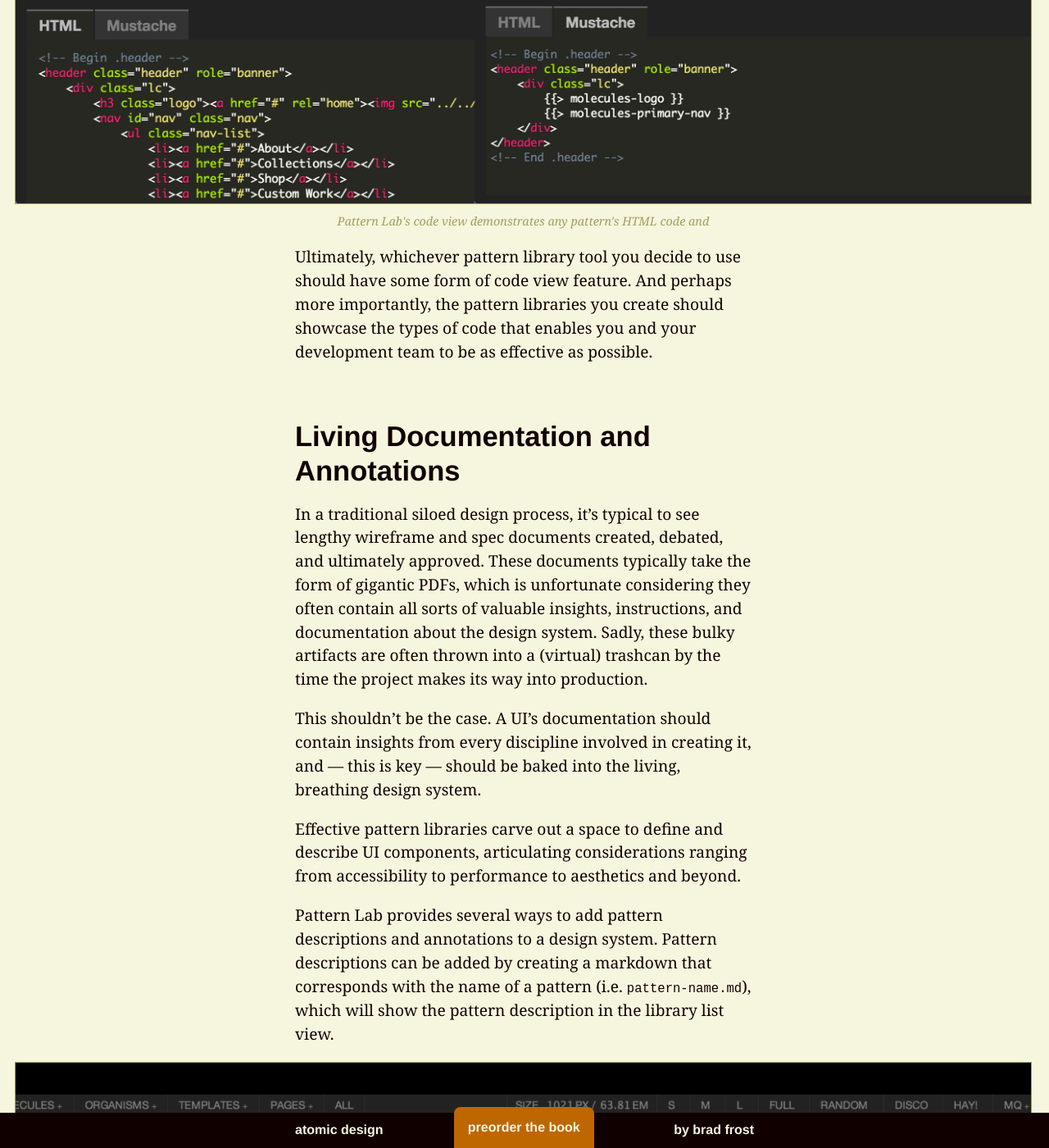
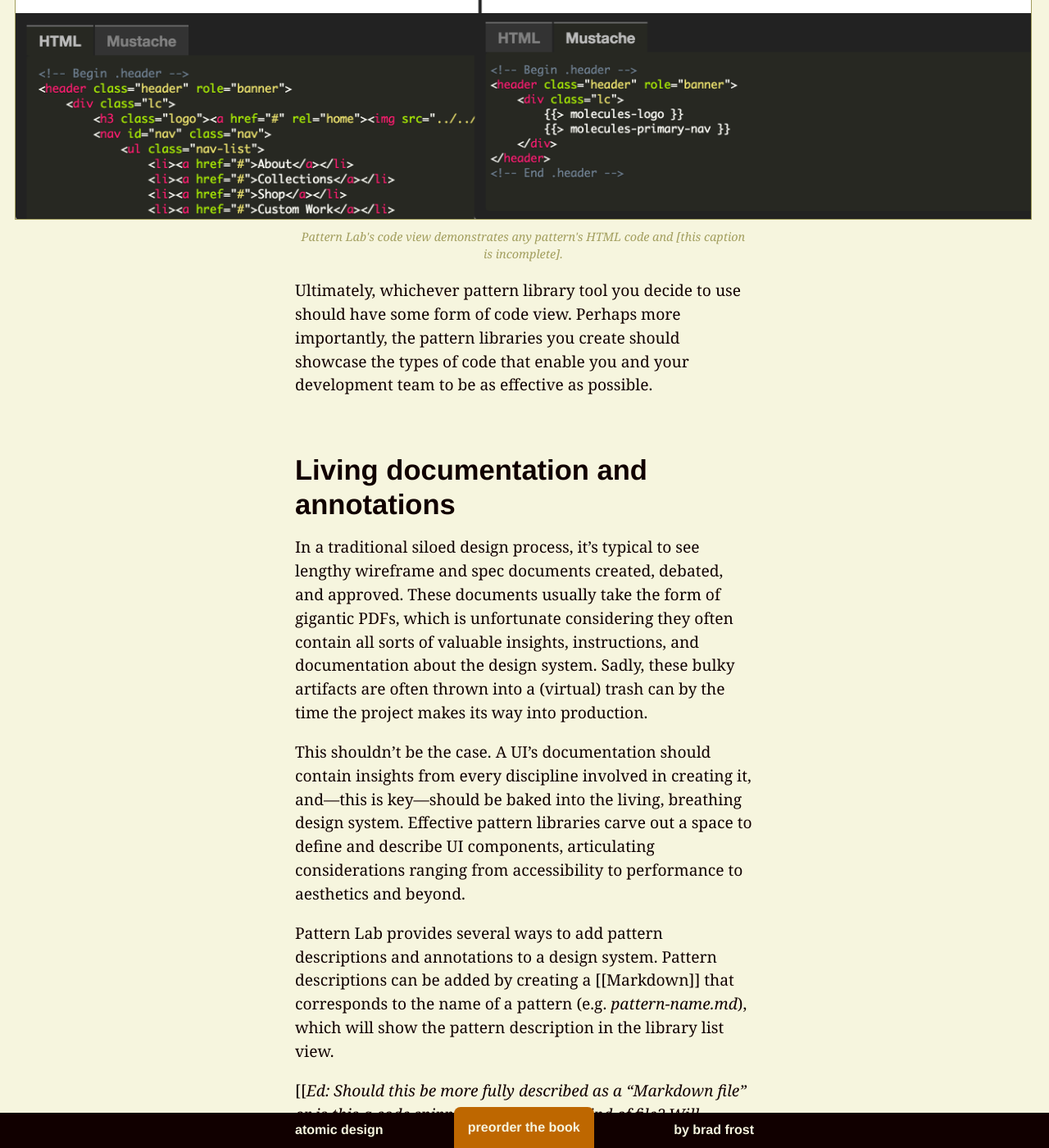
Before and after one commit to bradfrost/atomic-design, a Jekyll site: the page built from chapter-3.md, in a window 1280 px wide and 1400 px high, scrolled down 34794 px. Shown: the whole window at 82% size. Built offline with Jekyll 4.4.1, drawn with Linux system fonts in a browser that asks for light colours; some of the changed text lies outside the part shown.

Commit message:
Edits complete.
Some issues to be resolved by Ed.

```diff
--- a/chapter-3.md
+++ b/chapter-3.md
@@ -382,54 +382,56 @@ The types of code to be highlighted in a pattern library naturally vary from org
 
 {% include figure.html src="../images/content/salesforce-code-example.png" caption="Salesforce's Lightning design system showcases the UI components' HTML and SCSS code." %}
 
-Including front-end code leads to authors writing it more consistently, but that doesn't guarantee perfection. There's still room for developers to go rogue and write sloppy, incongruent code, which is why some organizations have gone above and beyond to establish incredibly sophisticated design systems. **Companies like Lonely Planet have achieved the Holy Grail of pattern libraries, which is to say their pattern library and production environment are perfectly in sync**. We'll discuss the Holy Grail in more detail in the next chapter, but it's worth brining up in this section to demonstrate how that affects the code exposed in the context of a pattern library. Rather than surfacing HTML and CSS, Lonely Planet's [Rizzo style guide](http://rizzo.lonelyplanet.com/) surfaces the include code for teams to pull in the appropriate UI component.
+Including front-end code leads to authors writing it more consistently, but that doesn't guarantee perfection. There's still room for developers to go rogue and write sloppy, incongruent code—which is why some organizations have gone above and beyond to establish incredibly sophisticated design systems. [[Companies like]] Lonely Planet have achieved the holy grail of pattern libraries, which is to say **their pattern library and production environment are perfectly in sync**. We'll discuss the holy grail in more detail in the next chapter, but it's worth bringing up in this section to demonstrate how that affects the code exposed in the context of a pattern library. Rather than offering HTML and CSS, Lonely Planet's [Rizzo style guide](http://rizzo.lonelyplanet.com/) surfaces the include code for teams to pull in the appropriate UI component.
+
+[[*Ed: Do you know of other companies that have done this? Could you name some?*]]
 
 {% include figure.html src="../images/content/lonely-planet-code.png" caption="Lonely Planet's Rizzo design system pattern library showcases the template usage." %}
 
-This setup allows the core development team to maintain a single source of truth for all patterns' frontend code. That means the pattern library only needs to provide the code to include a particular pattern in order for developers to get up and running.
+This setup allows the core development team to maintain a single source of truth for all patterns' front-end code. For developers to get up and running, the pattern library needs only provide the code to include a particular pattern.
 
-Pattern Lab provides the ability to view both a pattern's underlying HTML as well as the template code used to generate the HTML. It can also be extended to also showcase accompanying CSS and/or JavaScript code.
+Pattern Lab provides the ability to view both a pattern's underlying HTML as well as the template code used to generate the HTML. It can also be extended to showcase accompanying CSS and JavaScript code.
 
-{% include figure.html src="../images/content/pattern-lab-code.png" caption="Pattern Lab's code view demonstrates any pattern's HTML code and " %}
+{% include figure.html src="../images/content/pattern-lab-code.png" caption="Pattern Lab's code view demonstrates any pattern's HTML code and [this caption is incomplete]." %}
 
-Ultimately, whichever pattern library tool you decide to use should have some form of code view feature. And perhaps more importantly, the pattern libraries you create should showcase the types of code that enables you and your development team to be as effective as possible.
+Ultimately, whichever pattern library tool you decide to use should have some form of code view. Perhaps more importantly, the pattern libraries you create should showcase the types of code that enable you and your development team to be as effective as possible.
 
-## Living Documentation and Annotations
-In a traditional siloed design process, it's typical to see lengthy wireframe and spec documents created, debated, and ultimately approved. These documents typically take the form of gigantic PDFs, which is unfortunate considering they often contain all sorts of valuable insights, instructions, and documentation about the design system. Sadly, these bulky artifacts are often thrown into a (virtual) trashcan by the time the project makes its way into production.
+## Living documentation and annotations
+In a traditional siloed design process, it's typical to see lengthy wireframe and spec documents created, debated, and approved. These documents usually take the form of gigantic PDFs, which is unfortunate considering they often contain all sorts of valuable insights, instructions, and documentation about the design system. Sadly, these bulky artifacts are often thrown into a (virtual) trash can by the time the project makes its way into production.
 
-This shouldn't be the case. A UI's documentation should contain insights from every discipline involved in creating it, and — this is key — should be baked into the living, breathing design system.
+This shouldn't be the case. A UI's documentation should contain insights from every discipline involved in creating it, and—this is key—should be baked into the living, breathing design system. Effective pattern libraries carve out a space to define and describe UI components, articulating considerations ranging from accessibility to performance to aesthetics and beyond.
 
-Effective pattern libraries carve out a space to define and describe UI components, articulating considerations ranging from accessibility to performance to aesthetics and beyond.
+Pattern Lab provides several ways to add pattern descriptions and annotations to a design system. Pattern descriptions can be added by creating a [[Markdown]] that corresponds to the name of a pattern (e.g. _pattern-name.md_), which will show the pattern description in the library list view.
 
-Pattern Lab provides several ways to add pattern descriptions and annotations to a design system. Pattern descriptions can be added by creating a markdown that corresponds with the name of a pattern (i.e. `pattern-name.md`), which will show the pattern description in the library list view.
+[[*Ed: Should this be more fully described as a "Markdown file" or is this a code snippet inside another kind of file? Will readers understand "create a Markdown"? I've capped up Markdown as it's the name of a language, and I've italicized the file name (at least, I assume it's a file name).*]]
 
-{% include figure.html src="../images/content/pattern-lab-annotations-2.png" caption="Pattern Lab's annotation feature  shows pattern descriptions alongside the patterns themselves." %}
+{% include figure.html src="../images/content/pattern-lab-annotations-2.png" caption="Pattern Lab's annotation feature shows pattern descriptions alongside the patterns themselves." %}
 
-Pattern Lab also provides a (dare I say) cool feature that enables you to attach annotations to any UI element and view those annotations in the context of the living, breathing design. When annotations are switched on, each annotated element receives a number when clicked jumps you to the corresponding annotation. This allows teams to view pattern considerations within the context of the full UI. Pretty neat!
+Pattern Lab also provides a (dare I say) cool feature that enables you to attach annotations to any UI element and view those annotations in the context of the living, breathing design. When annotations are switched on, each annotated element receives a number which, when clicked, jumps you to the corresponding annotation. This allows teams to view pattern considerations within the context of the full UI. Pretty neat!
 
 {% include figure.html src="../images/content/pattern-lab-annotations-1.png" caption="Pattern Lab's annotation feature is interactive and baked into the living UI." %}
 
 ## Providing context with pattern lineage
-When looking at various patterns in a library, I've found myself wondering "Great, but where is this component actually used?" Defining and describing pattern characteristics is one thing, but there's an opportunity to provide additional contextual information about your UI patterns.
+When looking at various patterns in a library, I've found myself wondering, "Great, but where is this component actually used?" Defining and describing pattern characteristics is one thing, but there's an opportunity to provide additional contextual information about your UI patterns.
 
-Thanks to the Russian nesting doll include approach described earlier in the chapter, Pattern Lab can display what patterns make up any given component, and also show where that pattern is employed in the design system.
+Thanks to the Russian nesting doll include approach described earlier, Pattern Lab can display what patterns make up any given component, and also show where those patterns are employed in the design system.
 
 {% include figure.html src="../images/content/pattern-lab-lineage.png" caption="Pattern Lab's lineage feature displays what patterns make up any component, and also shows all the places that component is employed." %}
 
-In the above example, we have a molecule pattern called `block-media-link`, which contains an image, headline, and call to action. Looking at the pattern's lineage, we can see it contains another pattern called `atoms-square`, which is the circular thumbnail-sized image (the naming is a bit confusing, but we're using CSS to round the square image's corners). We can also see where exactly this pattern gets utilized: the `profile-nav` molecule, the `section-media-list` organism, the `settings-account` template, and the `settings-account-edit` template.
+In the example above, we have a molecule pattern called `block-media-link`, which contains an image, headline, and call to action. Looking at the pattern's lineage, we can see it contains another pattern called `atoms-square`, which is the circular thumbnail-sized image (the naming is a bit confusing, but we're using CSS to round the square image's corners). We can also see where exactly this pattern gets used: the `profile-nav` molecule, the `section-media-list` organism, the `settings-account` template, and the `settings-account-edit` template.
 
-This contextual information is amazingly helpful for designers and developers; I know I use the lineage feature *all the time* in my own workflow. Let's say we wanted to make changes to a particular pattern, like doubling the size of the image or adding an additional text element, **we'd immediately know which patterns and templates would need retested and QA'd to ensure nothing breaks with the changes**. The lineage feature also helps point out unused or underutilized patterns so that teams can weed them out of the pattern library.
+This contextual information is amazingly helpful for designers and developers; I know I use the lineage feature *all the time* in my own workflow. Let's say we wanted to make changes to a particular pattern, like doubling the size of an image or adding an additional text element: **we'd immediately know which patterns and templates would need to be retested and QA'd to ensure nothing breaks with the changes**. The lineage feature also helps point out unused or underutilized patterns so that teams can weed them out of the pattern library.
 
 ## To each their own
-So there you have it. Pattern Lab provides several helpful features for teams to create deliberate, thoughtful design systems. But as I mentioned before, no one tool is going to be perfect for everyone and every situation. There are [ton of tools](http://styleguides.io/tools.html) out there to help you create effective pattern libraries, and which tools you decide on will undoubtedly be influenced by your organization's environment, technologies, workflow, and personalities.
+So there you have it. Pattern Lab provides several helpful features for teams to create deliberate, thoughtful design systems. But as I mentioned before, no single tool is going to be perfect for everyone and every situation. There are [a ton of tools](http://styleguides.io/tools.html) out there to help you create effective pattern libraries, and the tools you decide on will undoubtedly be influenced by your organization's environment, technologies, workflow, and personalities.
 
 When choosing tools to create your pattern library, you should keep your eyes open for these qualities and features of effective pattern libraries:
 
 - Articulating pattern variations, such as active or disabled tabs
 - Viewing patterns across the entire resolution spectrum
 - Providing pattern descriptions and annotations
-- Showcasing pattern frontend and/or template code
-- The ability to dynamically pour real representative content into the patterns' structure
-- Providing contextual information like which patterns make up a particular component as well as where that component gets utilized
+- Showcasing a pattern's front-end and/or template code
+- The ability to dynamically add real representative content into the patterns' structures
+- Providing contextual information, like which patterns make up a particular component as well as where that component is used
 
-At the end of the day, it's not about the tools we use to create pattern libraries, but rather how we use them. Creating and maintaining an effective design system means dramatically changing your organization's culture, processes, and workflows. If that sounds hard to you, it's because it is! But fear not! The next chapter will detail the entire process of creating and maintaining a successful design system to set your organization up for longterm success.
+At the end of the day, it's not about the tools we use to create pattern libraries, but rather how we use them. Creating and maintaining an effective design system means dramatically changing your organization's culture, processes, and workflows. If that sounds hard to you, it's because it is. But fear not! The next chapter will detail the entire process of creating and maintaining a successful design system to set your organization up for long-term success.
```
